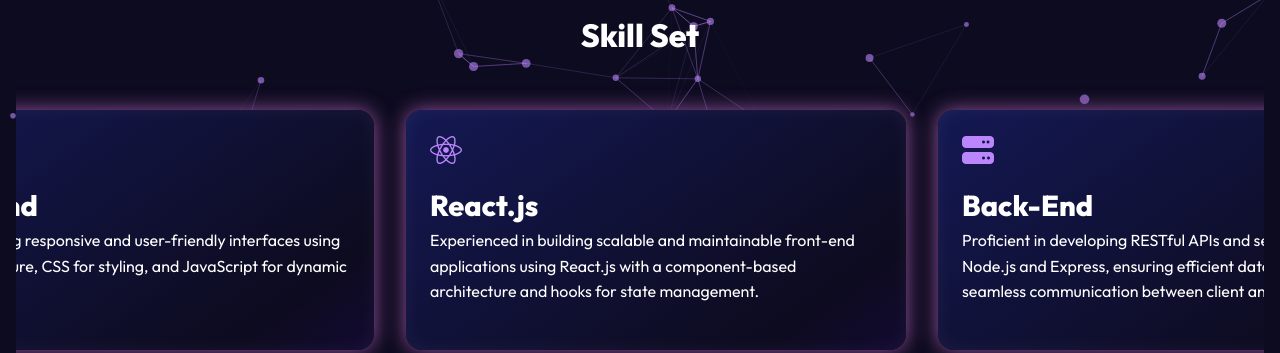
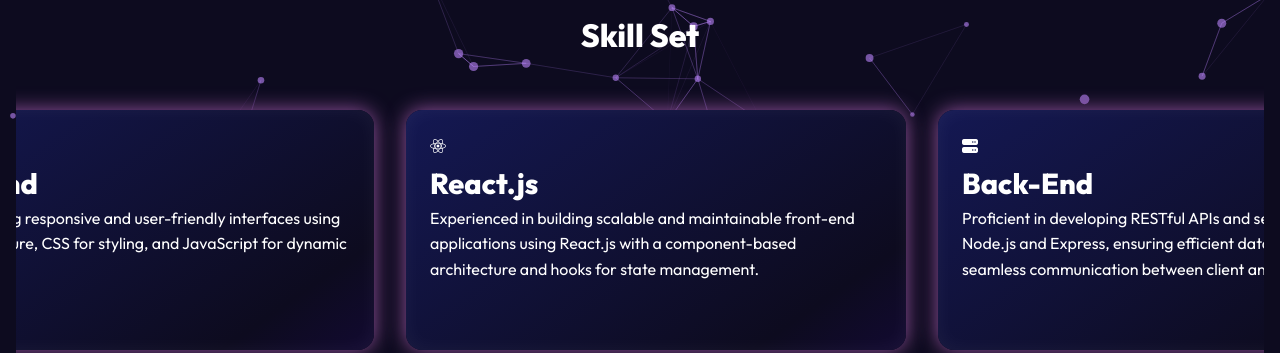
Before and after one commit to pradumannarwariya/portfolio, a plain HTML site: page index.html in a window 1280 px wide. Shown: the part 629-982 px from the top of the page. Drawn offline with nearby package versions, Linux system fonts and the light colour scheme.

Commit message:
Update Style.css

```diff
--- a/Style.css
+++ b/Style.css
@@ -205,11 +205,8 @@
     .card:hover ~ .card ~ .card ~ .card {
       opacity: 0.5; /* Fade out siblings on hover */
     }
-    .card i {
-      font-size: 2rem;
-      margin-bottom: 1rem;
-      display: block;
-      color: #bb86fc; /* Icon color */
+    .card p {
+      font-size: 1rem;
     }
     .carousel-controls {
       position: absolute;
```
